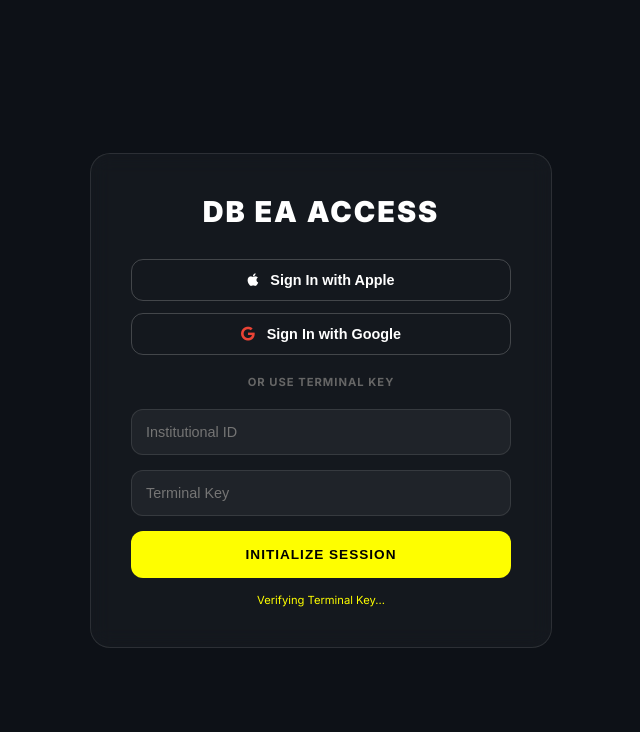
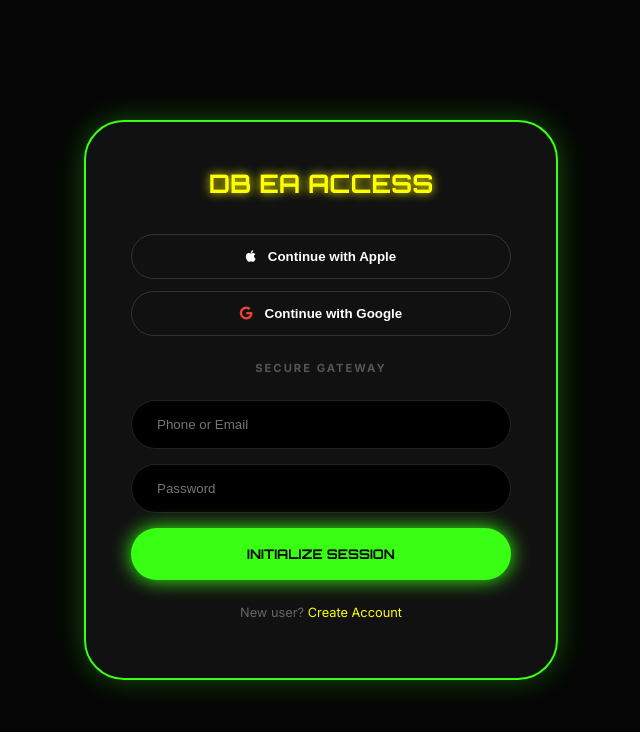
Before and after one commit to mzeemourice-stack/DBAutomaters2, a plain HTML site: page login.html in a window 1280 px wide. Both pictures are taken after a click on the button "INITIALIZE SESSION". Shown: the whole page, without its empty margins (319-959 px from the left). Drawn offline with Linux system fonts and the light colour scheme; no server answers.

Commit message:
Update login.html

```diff
--- a/login.html
+++ b/login.html
@@ -3,48 +3,69 @@
 <head>
     <meta charset="UTF-8">
     <meta name="viewport" content="width=device-width, initial-scale=1.0">
-    <title>DB EA ACCESS | Login</title>
-    <link href="https://fonts.googleapis.com/css2?family=Inter:wght@400;700;900&display=swap" rel="stylesheet">
+    <title>DB EA ACCESS | Secure Login</title>
+    <link href="https://fonts.googleapis.com/css2?family=Orbitron:wght@700&family=Inter:wght@400;700&display=swap" rel="stylesheet">
     <link rel="stylesheet" href="https://cdnjs.cloudflare.com/ajax/libs/font-awesome/6.0.0/css/all.min.css">
     <style>
-        body { margin: 0; background-color: #0d1117; color: white; font-family: 'Inter', sans-serif; display: flex; align-items: center; justify-content: center; height: 100vh; }
-        .access-card { background: rgba(255, 255, 255, 0.03); border: 1px solid rgba(255, 255, 255, 0.1); border-radius: 20px; width: 380px; padding: 40px; text-align: center; backdrop-filter: blur(10px); }
-        .brand-title { font-weight: 900; font-size: 1.8rem; letter-spacing: 2px; margin-bottom: 30px; }
-        .social-btn { display: flex; align-items: center; justify-content: center; gap: 12px; width: 100%; padding: 12px; margin-bottom: 12px; border-radius: 12px; border: 1px solid rgba(255, 255, 255, 0.2); background: transparent; color: white; cursor: pointer; font-weight: 600; font-size: 0.9rem; transition: 0.3s; }
-        .social-btn:hover { background: rgba(255, 255, 255, 0.05); }
-        .divider { color: #666; font-size: 0.7rem; letter-spacing: 1px; margin: 20px 0; font-weight: bold; }
-        .input-box { width: 100%; padding: 14px; background: rgba(255, 255, 255, 0.05); border: 1px solid rgba(255, 255, 255, 0.1); border-radius: 12px; color: white; margin-bottom: 15px; box-sizing: border-box; outline: none; font-size: 0.9rem; }
-        .btn-initialize { width: 100%; padding: 16px; background: #fefe00; color: #000; border: none; border-radius: 12px; font-weight: 900; font-size: 0.85rem; letter-spacing: 1px; cursor: pointer; text-transform: uppercase; }
-        #status-msg { font-size: 0.7rem; margin-top: 15px; color: #fefe00; display: none; }
+        :root { --bg-deep: #050505; --neon-yellow: #fefe00; --neon-lime: #39ff14; --neon-blue: #00d2ff; }
+        body { margin: 0; background: var(--bg-deep); color: white; font-family: 'Inter', sans-serif; display: flex; align-items: center; justify-content: center; height: 100vh; }
+
+        .login-card {
+            background: #111; border: 2px solid var(--neon-lime); border-radius: 40px;
+            width: 380px; padding: 45px; text-align: center;
+            box-shadow: 0 0 30px rgba(57, 255, 20, 0.3);
+        }
+
+        .brand { font-family: 'Orbitron', sans-serif; font-size: 1.6rem; color: var(--neon-yellow); margin-bottom: 35px; text-shadow: 0 0 10px var(--neon-yellow); }
+
+        .social-pill {
+            display: flex; align-items: center; justify-content: center; gap: 12px; width: 100%;
+            padding: 14px; margin-bottom: 12px; border-radius: 50px;
+            border: 1px solid #333; background: transparent; color: white;
+            cursor: pointer; font-weight: 600; transition: 0.3s;
+        }
+        .social-pill:hover { border-color: var(--neon-blue); box-shadow: 0 0 15px var(--neon-blue); color: var(--neon-blue); }
+
+        .divider { color: #555; font-size: 0.7rem; margin: 25px 0; letter-spacing: 2px; font-weight: bold; }
+
+        .pill-input {
+            width: 100%; padding: 16px 25px; background: #000;
+            border: 1px solid #222; border-radius: 50px; color: white;
+            margin-bottom: 15px; box-sizing: border-box; outline: none; transition: 0.3s;
+        }
+        .pill-input:focus { border-color: var(--neon-yellow); box-shadow: 0 0 15px rgba(254, 254, 0, 0.2); }
+
+        .btn-main {
+            width: 100%; padding: 18px; background: var(--neon-lime); color: black;
+            border: none; border-radius: 50px; font-weight: 900;
+            font-family: 'Orbitron', sans-serif; cursor: pointer; text-transform: uppercase;
+            box-shadow: 0 0 20px var(--neon-lime); transition: 0.3s;
+        }
+        .btn-main:hover { transform: scale(1.02); filter: brightness(1.1); }
     </style>
 </head>
 <body>
 
-    <div class="access-card">
-        <div class="brand-title">DB EA ACCESS</div>
+    <div class="login-card">
+        <div class="brand">DB EA ACCESS</div>
 
-        <button class="social-btn" id="appleBtn">
-            <i class="fa-brands fa-apple"></i> Sign In with Apple
-        </button>
-        <button class="social-btn" id="googleBtn">
-            <i class="fa-brands fa-google" style="color: #ea4335;"></i> Sign In with Google
-        </button>
+        <button class="social-pill" id="appleBtn"><i class="fa-brands fa-apple"></i> Continue with Apple</button>
+        <button class="social-pill" id="googleBtn"><i class="fa-brands fa-google" style="color:#ea4335"></i> Continue with Google</button>
 
-        <div class="divider">OR USE TERMINAL KEY</div>
+        <div class="divider">SECURE GATEWAY</div>
 
-        <input type="text" id="instID" class="input-box" placeholder="Institutional ID">
-        <input type="password" id="termKey" class="input-box" placeholder="Terminal Key">
+        <input type="text" id="userEmail" class="pill-input" placeholder="Phone or Email">
+        <input type="password" id="userPass" class="pill-input" placeholder="Password">
 
-        <button class="btn-initialize" id="loginBtn">Initialize Session</button>
-        <div id="status-msg">Processing secure link...</div>
+        <button class="btn-main" id="loginBtn">Initialize Session</button>
+        <p style="margin-top:25px; font-size:0.8rem; color:#666;">New user? <span style="color:var(--neon-yellow); cursor:pointer;">Create Account</span></p>
     </div>
 
     <script type="module">
         import { initializeApp } from "https://www.gstatic.com/firebasejs/10.0.0/firebase-app.js";
-        import { getAuth, GoogleAuthProvider, OAuthProvider, signInWithPopup, signInWithEmailAndPassword }
-        from "https://www.gstatic.com/firebasejs/10.0.0/firebase-auth.js";
+        import { getAuth, GoogleAuthProvider, OAuthProvider, signInWithPopup, signInWithEmailAndPassword } from "https://www.gstatic.com/firebasejs/10.0.0/firebase-auth.js";
 
-        // Your Confirmed Config
+        // YOUR VERIFIED SDK CODE
         const firebaseConfig = {
             apiKey: "AIzaSyABhnkxmw_S5VamB0wJVRB1MUTOI4_Tc9s",
             authDomain: "dbautomaters.firebaseapp.com",
@@ -57,39 +78,18 @@
         const app = initializeApp(firebaseConfig);
         const auth = getAuth(app);
 
-        const showStatus = (msg) => {
-            const el = document.getElementById('status-msg');
-            el.innerText = msg;
-            el.style.display = 'block';
+        document.getElementById('googleBtn').onclick = () => signInWithPopup(auth, new GoogleAuthProvider()).then(() => window.location.href="trading.html");
+        document.getElementById('appleBtn').onclick = () => signInWithPopup(auth, new OAuthProvider('apple.com')).then(() => window.location.href="trading.html");
+
+        document.getElementById('loginBtn').onclick = () => {
+            const email = document.getElementById('userEmail').value;
+            const pass = document.getElementById('userPass').value;
+            // Handle phone inputs by mapping to a virtual domain if no '@' is present
+            const formattedID = email.includes('@') ? email : `${email}@dbautomaters.com`;
+            signInWithEmailAndPassword(auth, formattedID, pass)
+                .then(() => window.location.href="trading.html")
+                .catch((err) => alert("Error: " + err.message));
         };
-
-        // Google Handler
-        document.getElementById('googleBtn').addEventListener('click', () => {
-            const provider = new GoogleAuthProvider();
-            showStatus("Redirecting to Google...");
-            signInWithPopup(auth, provider)
-                .then(() => window.location.href = "trading.html")
-                .catch((err) => showStatus("Error: " + err.message));
-        });
-
-        // Apple Handler
-        document.getElementById('appleBtn').addEventListener('click', () => {
-            const provider = new OAuthProvider('apple.com');
-            showStatus("Redirecting to Apple...");
-            signInWithPopup(auth, provider)
-                .then(() => window.location.href = "trading.html")
-                .catch((err) => showStatus("Error: " + err.message));
-        });
-
-        // ID/Key Handler
-        document.getElementById('loginBtn').addEventListener('click', () => {
-            const email = document.getElementById('instID').value + "@dbautomaters.com";
-            const password = document.getElementById('termKey').value;
-            showStatus("Verifying Terminal Key...");
-            signInWithEmailAndPassword(auth, email, password)
-                .then(() => window.location.href = "trading.html")
-                .catch((err) => showStatus("Invalid ID or Terminal Key"));
-        });
     </script>
 </body>
 </html>
```
